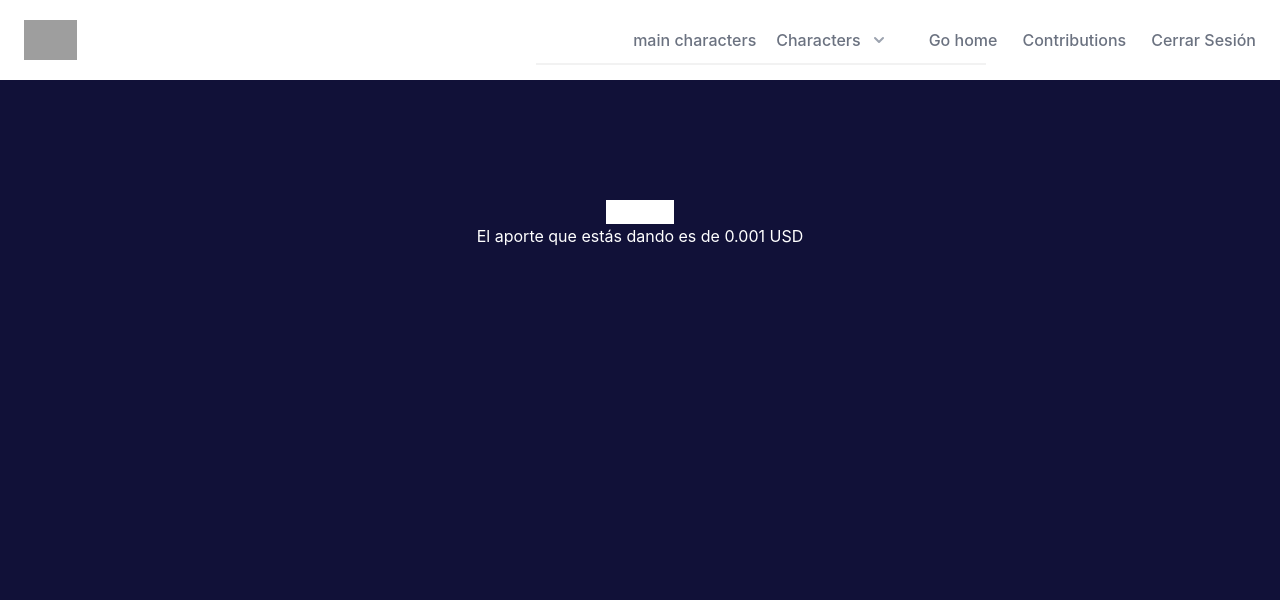
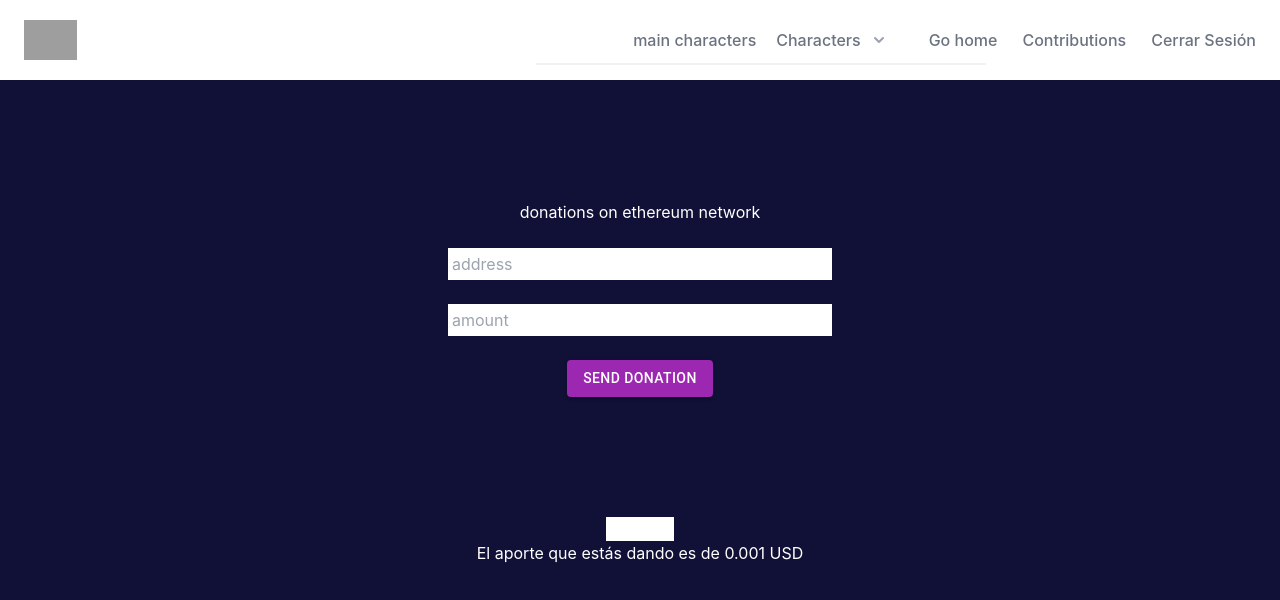
Before and after one commit to JohnRodriguezM/rick-morty-fan-app, a React (Create React App) app: page /contributions in a window 1280 px wide. Shown: the top 600 px of the page. Built offline with nearby package versions, Linux system fonts and the light colour scheme; grey boxes are pictures that could not be loaded.

Commit message:
ready to merge develop

```diff
--- a/package.json
+++ b/package.json
@@ -12,6 +12,7 @@
     "@fortawesome/react-fontawesome": "^0.2.0",
     "@material-ui/core": "^4.12.4",
     "@material-ui/styles": "^4.11.5",
+    "@metamask/detect-provider": "^2.0.0",
     "@mui/icons-material": "^5.10.6",
     "@mui/material": "^5.10.1",
     "@paypal/react-paypal-js": "^7.8.1",
@@ -24,6 +25,7 @@
     "@types/react-dom": "^18.0.6",
     "@types/react-router-dom": "^5.3.3",
     "bulma": "^0.9.4",
+    "ethers": "^5.7.1",
     "firebase": "^9.9.4",
     "formik": "^2.2.9",
     "react": "^18.2.0",
--- a/src/pages/Paypal/PaypalCheckoutButton.tsx
+++ b/src/pages/Paypal/PaypalCheckoutButton.tsx
@@ -1,10 +1,21 @@
-import React, { useState } from "react";
+import React, { useState, useEffect } from "react";
 
 import { PayPalScriptProvider, PayPalButtons } from "@paypal/react-paypal-js";
+import detectEthereumProvider from "@metamask/detect-provider";
+import { ethers } from "ethers";
+
+import Button from "@mui/material/Button";
 
 export const PaypalCheckoutButton = (props: any): any => {
   //*definir luego el prodiucto por parte de las props
   /*const { product } = props;*/
+  const [error, setError] = useState<any>();
+  const [transaction, setTransaction] = useState<any>([]);
+
+  /*useEffect(() => {
+    setError("");
+    setTransaction("");
+  }, []);*/
 
   const [paid, setPaid] = useState("");
   const handleChangePaid = (e: any) => {
@@ -16,13 +27,110 @@ export const PaypalCheckoutButton = (props: any): any => {
     price: String(paid),
   };
 
+  const startPayment = async ({ amount, address }: any) => {
+    try {
+      const provider = await detectEthereumProvider();
+
+      if (!provider) throw new Error("ethereum wallet required");
+
+      await window.ethereum.send("eth_requestAccounts");
+      const providerEthers = new ethers.providers.Web3Provider(window.ethereum);
+      const signer = providerEthers.getSigner();
+      ethers.utils.getAddress(address);
+      const tx = await signer.sendTransaction({
+        to: address,
+        value: ethers.utils.parseEther(amount),
+      });
+
+      setTransaction([tx]);
+    } catch (err: any) {
+      let errr = err.message.substring(0, 25);
+
+      setError(errr);
+    }
+  };
+
+  const handleSubmitSendEth = (e: any) => {
+    e.preventDefault();
+    const data = new FormData(e.target);
+
+    startPayment({
+      address: data.get("address"),
+      amount: data.get("amount"),
+    });
+    setError("");
+    setTransaction("");
+  };
+
   return (
     <>
       <br />
-      <br /><br /><br /><br />
+      <br />
+      <br />
+      <br />
+      <br />
       <div>
+        <div style={{ margin: " 0 auto", textAlign: "center" }}>
+          <h2>donations on ethereum network</h2> <br />
+          <section style={{ margin: "0 auto" }}>
+            <form
+              className=""
+              onSubmit={handleSubmitSendEth}
+              style={{ color: "#000", margin: "0 auto" }}
+            >
+              <div style={{ margin: "0 auto" }}>
+                <input
+                  className="input input-bordered w-96 focus:ring  focus:outline-none p-1"
+                  type="text"
+                  name="address"
+                  id="address"
+                  placeholder="address"
+                />
+              </div>{" "}
+              <br />
+              <div>
+                <input
+                  className="input input-bordered w-96 focus:ring  focus:outline-none p-1"
+                  type="text"
+                  name="amount"
+                  id="amout"
+                  placeholder="amount"
+                />
+              </div>{" "}
+              <br />
+              <div>
+                <Button type="submit" variant="contained" color = "secondary">
+                  Send donation
+                </Button>
+              </div>
+            </form>
+
+            {error && (
+              <div className="bg-white text-black">
+                <p>{error}</p>
+              </div>
+            )}
+            {transaction &&
+              transaction.map((el: any) => {
+                return (
+                  <div style={{ color: "#000", backgroundColor: " white" }}>
+                    <h6>succesful transaction</h6>
+                    <p>To: {el.to}</p>
+                    <p>From: {el.from}</p>
+                  </div>
+                );
+              })}
+          </section>
+        </div>
+
+        <br />
+        <br />
+        <br />
+        <br />
+        <br />
+
         <input
-        style = {{color:"red"}}
+          style={{ color: "red" }}
           type="number"
           name=""
           id=""
--- a/src/react-app-env.d.ts
+++ b/src/react-app-env.d.ts
@@ -1 +1,5 @@
 /// <reference types="react-scripts" />
+
+interface Window {
+  ethereum: any
+}
```
Also changed, not shown: 2 other files (tests, documents, lock files or other folders).
